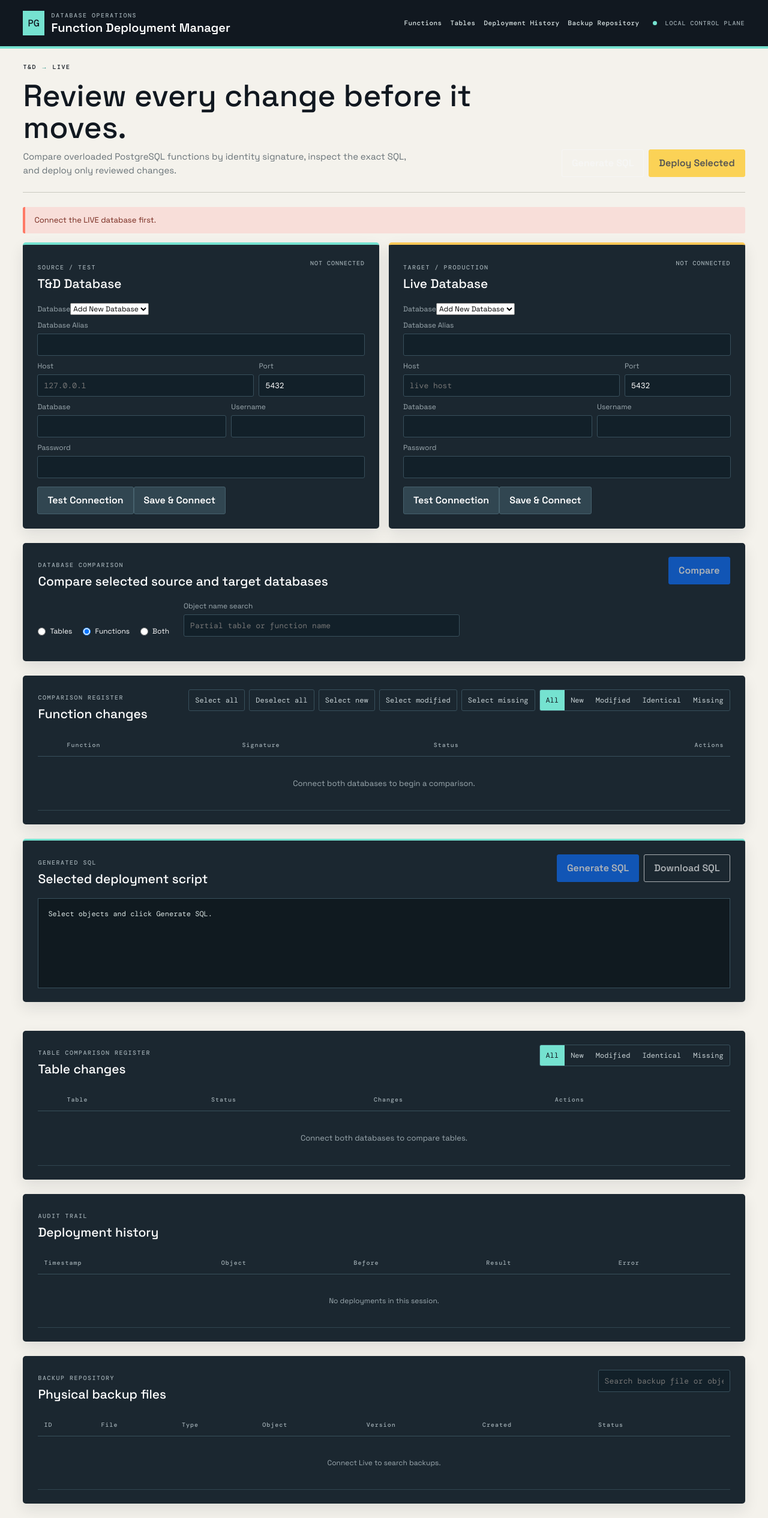
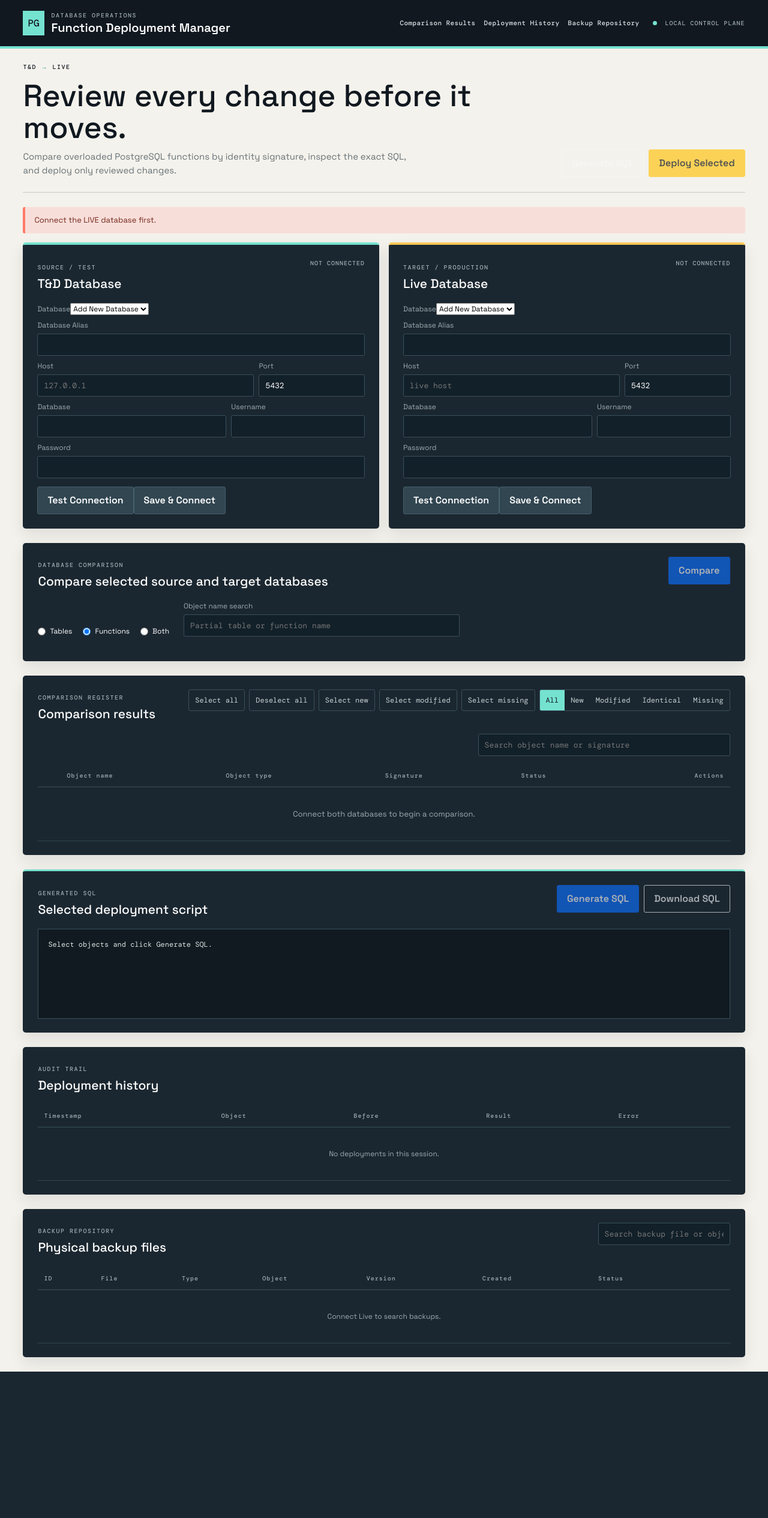
Before and after one commit to shettysumantha/DB-Deployment-Tool, a Flask app: page / in a window 1280 px wide. Shown: the whole page at 60% size. After the commit the page ends 2286 px from the top, so only its background shows below. Run offline with Flask 3, Linux system fonts and the light colour scheme; data that the repository does not hold is empty; some libraries are stand-ins or nearby versions.

Commit message:
fix: unify comparison result presentation

```diff
--- a/deployment_tool/Script/postgres_function_deployer/static/css/style.css
+++ b/deployment_tool/Script/postgres_function_deployer/static/css/style.css
@@ -33,28 +33,61 @@
   flex-wrap: wrap;
   margin-top: 18px;
 }
-.comparison-summary button {
+.comparison-summary-group {
+  width: 100%;
+}
+.comparison-summary-group > strong {
+  display: block;
+  margin-bottom: 10px;
+}
+.summary-cards {
+  display: flex;
+  gap: 10px;
+  flex-wrap: wrap;
+}
+.summary-card {
+  min-width: 92px;
   background: var(--panel-2);
   border: 1px solid var(--line);
   color: #fff;
-  padding: 10px 14px;
+  padding: 9px 12px;
   border-radius: 3px;
   text-align: left;
 }
-.comparison-summary button:hover,
-.comparison-summary button:focus-visible {
+.summary-card span,
+.summary-card strong {
+  display: block;
+}
+.summary-card span {
+  color: var(--muted);
+  font: 500 10px "DM Mono";
+  letter-spacing: 1px;
+}
+.summary-card strong {
+  font-size: 20px;
+  line-height: 1.1;
+  margin-top: 4px;
+}
+.summary-card:hover,
+.summary-card:focus-visible,
+.summary-card.active {
   border-color: var(--cyan);
   color: var(--cyan);
 }
-.comparison-summary-group {
+.results-search {
   display: flex;
-  align-items: center;
-  gap: 8px;
-  flex-wrap: wrap;
+  justify-content: flex-end;
+  padding: 0 0 14px;
 }
-.comparison-summary-group strong {
-  font-size: 13px;
-  margin-right: 4px;
+.results-search label {
+  position: absolute;
+  width: 1px;
+  height: 1px;
+  overflow: hidden;
+  clip: rect(0, 0, 0, 0);
+}
+.results-search .search-input {
+  width: min(420px, 100%);
 }
 .sql-preview {
   margin: 0;
@@ -420,6 +453,20 @@ code {
 .badge-MISSING {
   background: #633d4a;
   color: #ffc1b8;
+}
+.object-type {
+  display: inline-block;
+  padding: 4px 7px;
+  border: 1px solid var(--line);
+  border-radius: 2px;
+  font: 500 10px "DM Mono";
+  letter-spacing: 0.5px;
+}
+.object-type-function {
+  color: var(--cyan);
+}
+.object-type-table {
+  color: var(--yellow);
 }
 .row-actions {
   display: flex;
--- a/deployment_tool/Script/postgres_function_deployer/static/js/app.js
+++ b/deployment_tool/Script/postgres_function_deployer/static/js/app.js
@@ -2,6 +2,7 @@ const state = {
   results: [],
   filter: "ALL",
   query: "",
+  comparisonType: "functions",
   pendingKeys: [],
   tdConnected: false,
   liveConnected: false,
@@ -42,24 +43,34 @@ function updateActions() {
 function statusCount(status) {
   return state.results.filter((x) => x.status === status).length;
 }
-function renderSummary() {}
+function renderSummary() {
+  const label = state.comparisonType === "both" ? "Comparison summary" : `${state.comparisonType === "tables" ? "Tables" : "Functions"} (${state.results.length})`;
+  const statuses = ["ALL", "NEW", "MODIFIED", "IDENTICAL", "MISSING"];
+  const buttons = statuses.map((status) => {
+    const count = status === "ALL" ? state.results.length : statusCount(status);
+    return `<button type="button" class="summary-card${state.filter === status ? " active" : ""}" data-summary-status="${status}"><span>${status}</span><strong>${count}</strong></button>`;
+  }).join("");
+  $("comparisonSummary").innerHTML = `<div class="comparison-summary-group"><strong>${label}</strong><div class="summary-cards">${buttons}</div></div>`;
+}
 function renderResults() {
   const body = $("resultsBody");
   const visible = state.results.filter(
     (item) =>
       (state.filter === "ALL" || item.status === state.filter) &&
-      `${item.name} ${item.signature}`.toLowerCase().includes(state.query),
+      `${item.name} ${item.signature || ""} ${item.key}`.toLowerCase().includes(state.query),
   );
   if (!visible.length) {
     body.innerHTML =
-      '<tr><td colspan="5" class="empty-state">No functions match this view.</td></tr>';
+      '<tr><td colspan="6" class="empty-state">No objects match this view.</td></tr>';
     return;
   }
   body.innerHTML = visible
     .map((item) => {
       const deployable =
         item.status === "MISSING" || item.status === "MODIFIED";
-      return `<tr><td>${deployable ? `<input class="row-check" type="checkbox" data-key="${encodeURIComponent(item.key)}" ${item.selected ? "checked" : ""}>` : ""}</td><td><button class="fn-name function-link" type="button" data-diff="${encodeURIComponent(item.key)}">${item.name}</button></td><td class="signature">${item.signature}</td><td><span class="badge-status badge-${item.status.replace(" ", "-")}">${item.status}</span></td><td><div class="row-actions"><button data-diff="${encodeURIComponent(item.key)}">View code</button>${deployable ? `<button data-deploy="${encodeURIComponent(item.key)}">Move to Live</button>` : ""}</div></td></tr>`;
+      const objectName = item.objectType === "TABLE" ? item.key : item.name;
+      const actionLabel = item.objectType === "TABLE" ? "View Changes" : "View Code";
+      return `<tr><td>${deployable ? `<input class="row-check" type="checkbox" data-key="${encodeURIComponent(item.key)}" ${item.selected ? "checked" : ""}>` : ""}</td><td><button class="fn-name function-link" type="button" data-diff="${encodeURIComponent(item.key)}" data-object-type="${item.objectType}">${escapeHtml(objectName)}</button></td><td><span class="object-type object-type-${item.objectType.toLowerCase()}">${item.objectType}</span></td><td><span class="badge-status badge-${item.status.replace(" ", "-")}">${item.status}</span></td><td><div class="row-actions"><button data-diff="${encodeURIComponent(item.key)}" data-object-type="${item.objectType}">${actionLabel}</button>${deployable ? `<button data-deploy="${encodeURIComponent(item.key)}" data-object-type="${item.objectType}">Move to Live</button>` : ""}</div></td></tr>`;
     })
     .join("");
   body.querySelectorAll(".row-check").forEach((el) =>
@@ -76,7 +87,9 @@ function renderResults() {
     .querySelectorAll("[data-diff]")
     .forEach((el) =>
       el.addEventListener("click", () =>
-        openDiff(decodeURIComponent(el.dataset.diff)),
+        el.dataset.objectType === "TABLE"
+          ? openTableDiff(decodeURIComponent(el.dataset.diff))
+          : openDiff(decodeURIComponent(el.dataset.diff)),
       ),
     );
   body
@@ -252,8 +265,10 @@ async function compare() {
         function_search: $("comparisonSearch").value.trim(),
       }),
     });
+    state.comparisonType = "functions";
     state.results = data.results.map((x) => ({
       ...x,
+      objectType: "FUNCTION",
       selected: x.status === "NEW" || x.status === "MODIFIED",
     }));
     renderSummary();
@@ -263,13 +278,6 @@ async function compare() {
   } catch (error) {
     showNotice(error.message, true);
   }
-}
-function renderComparisonSummary(items, label) {
-  const counts = ["NEW", "MODIFIED", "IDENTICAL", "MISSING"].map((status) => [
-    status,
-    items.filter((item) => item.status === status).length,
-  ]);
-  return `<div class="comparison-summary-group"><strong>${label} (${items.length})</strong><button type="button" data-summary-status="ALL" data-summary-type="${label}">ALL: ${items.length}</button>${counts.map(([status, count]) => `<button type="button" data-summary-status="${status}" data-summary-type="${label}">${status}: ${count}</button>`).join("")}</div>`;
 }
 async function compareDashboard() {
   const source = $("tdForm").querySelector("[name=database_id]").value;
@@ -281,33 +289,38 @@ async function compareDashboard() {
   const type = document.querySelector("[name=comparisonType]:checked").value;
   const search = $("comparisonSearch").value.trim();
   try {
-    let output = "";
+    let combined = [];
     if (type === "functions" || type === "both") {
       const data = await json("/api/compare", {
         method: "POST",
         body: JSON.stringify({ function_search: search }),
       });
-      state.results = data.results.map((x) => ({
+      combined = combined.concat(data.results.map((x) => ({
         ...x,
+        objectType: "FUNCTION",
         selected: x.status === "MISSING" || x.status === "MODIFIED",
-      }));
-      renderSummary();
-      renderResults();
-      output += renderComparisonSummary(data.results, "Functions");
+      })));
     }
     if (type === "tables" || type === "both") {
       const data = await json("/api/tables/compare", {
         method: "POST",
         body: JSON.stringify({ table_search: search }),
       });
-      tableState.results = data.results.map((x) => ({
+      combined = combined.concat(data.results.map((x) => ({
         ...x,
+        objectType: "TABLE",
         selected: x.status === "MISSING" || x.status === "MODIFIED",
-      }));
-      renderTables();
-      output += renderComparisonSummary(data.results, "Tables");
+      })));
     }
-    $("comparisonSummary").innerHTML = output;
+    state.comparisonType = type;
+    state.results = combined;
+    state.filter = "ALL";
+    state.query = search.toLowerCase();
+    $("resultSearch").value = search;
+    document.querySelectorAll("[data-filter]").forEach((button) => button.classList.toggle("active", button.dataset.filter === "ALL"));
+    renderSummary();
+    renderResults();
+    updateActions();
     showNotice(`Comparison complete for ${type}.`);
   } catch (error) {
     showNotice(error.message, true);
@@ -359,10 +372,10 @@ function openConfirm(keys) {
     .map((key) => state.results.find((x) => x.key === key))
     .filter(Boolean);
   $("confirmTitle").textContent =
-    `Deploy ${items.length} function${items.length === 1 ? "" : "s"}?`;
+    `Deploy ${items.length} selected object${items.length === 1 ? "" : "s"}?`;
   $("confirmCopy").textContent = items.some((x) => x.status === "MODIFIED")
-    ? "Modified Live functions will be replaced. New functions will be created. This action runs in one transaction."
-    : "New functions will be created in Live. This action runs in one transaction.";
+    ? "Modified Live objects will be replaced. New objects will be created after confirmation."
+    : "New objects will be created in Live after confirmation.";
   $("confirmList").innerHTML = items
     .map((x) => `${x.status}  ${x.key}`)
     .join("<br>");
@@ -370,13 +383,26 @@ function openConfirm(keys) {
 }
 async function deploy() {
   try {
-    const data = await json("/api/deploy-selected", {
-      method: "POST",
-      body: JSON.stringify({ keys: state.pendingKeys }),
-    });
+    const selected = state.pendingKeys
+      .map((key) => state.results.find((item) => item.key === key))
+      .filter(Boolean);
+    const groups = ["FUNCTION", "TABLE"].map((objectType) => ({
+      objectType,
+      items: selected.filter((item) => item.objectType === objectType),
+    })).filter((group) => group.items.length);
+    const responses = await Promise.all(groups.map((group) => json(
+      group.objectType === "TABLE" ? "/api/tables/deploy-selected" : "/api/deploy-selected",
+      {
+        method: "POST",
+        body: JSON.stringify({
+          keys: group.items.map((item) => item.key),
+          ...(group.objectType === "TABLE" ? { confirm_destructive: true } : {}),
+        }),
+      },
+    )));
     bootstrap.Modal.getInstance($("confirmModal")).hide();
-    showNotice(`Deployment committed for ${data.deployed.length} function(s).`);
-    await compare();
+    showNotice(`Deployment committed for ${selected.length} selected object(s).`);
+    await compareDashboard();
     await loadHistory();
   } catch (error) {
     showNotice(error.message, true);
@@ -384,15 +410,23 @@ async function deploy() {
 }
 async function generate() {
   try {
-    const keys = state.results.filter((x) => x.selected).map((x) => x.key);
-    const data = await json("/api/generate-script", {
-      method: "POST",
-      body: JSON.stringify({ keys }),
-    });
-    showNotice(`${data.count} function(s) written to ${data.filename}.`);
-    state.generatedSql = data.sql;
-    $("sqlPreview").textContent = data.sql;
+    const selected = state.results.filter((item) => item.selected);
+    const groups = ["FUNCTION", "TABLE"].map((objectType) => ({
+      objectType,
+      items: selected.filter((item) => item.objectType === objectType),
+    })).filter((group) => group.items.length);
+    const scripts = await Promise.all(groups.map(async (group) => {
+      const data = await json(
+        group.objectType === "TABLE" ? "/api/tables/generate-script" : "/api/generate-script",
+        { method: "POST", body: JSON.stringify({ keys: group.items.map((item) => item.key), ...(group.objectType === "TABLE" ? { confirm_destructive: true } : {}) }) },
+      );
+      const sql = data.sql || await fetch(data.download).then((response) => response.text());
+      return `${sql}\n`;
+    }));
+    state.generatedSql = scripts.join("\n");
+    $("sqlPreview").textContent = state.generatedSql;
     $("downloadSqlBtn").disabled = false;
+    showNotice(`${selected.length} selected object(s) written to the SQL preview.`);
   } catch (error) {
     showNotice(error.message, true);
   }
@@ -401,7 +435,7 @@ function visibleFunctionItems() {
   return state.results.filter(
     (item) =>
       (state.filter === "ALL" || item.status === state.filter) &&
-      `${item.name} ${item.signature}`.toLowerCase().includes(state.query),
+      `${item.name} ${item.signature || ""} ${item.key}`.toLowerCase().includes(state.query),
   );
 }
 function setSelectedForVisible(value) {
@@ -530,18 +564,14 @@ document.querySelectorAll("[name=comparisonType]").forEach((input) =>
 $("comparisonSummary").addEventListener("click", (event) => {
   const button = event.target.closest("[data-summary-status]");
   if (!button) return;
-  if (button.dataset.summaryType === "Functions") {
-    $("functions").scrollIntoView({ behavior: "smooth" });
-    if (button.dataset.summaryStatus === "ALL") state.filter = "ALL";
-    document
-      .querySelector(`[data-filter="${button.dataset.summaryStatus}"]`)
-      ?.click();
-  } else {
-    $("tables").scrollIntoView({ behavior: "smooth" });
-    document
-      .querySelector(`[data-table-filter="${button.dataset.summaryStatus}"]`)
-      ?.click();
-  }
+  state.filter = button.dataset.summaryStatus;
+  document.querySelectorAll("[data-filter]").forEach((item) => item.classList.toggle("active", item.dataset.filter === state.filter));
+  renderSummary();
+  renderResults();
+});
+$("resultSearch").addEventListener("input", (event) => {
+  state.query = event.target.value.trim().toLowerCase();
+  renderResults();
 });
 $("generateBtnBottom").addEventListener("click", generate);
 $("downloadSqlBtn").addEventListener("click", () => {
--- a/deployment_tool/Script/postgres_function_deployer/static/js/tables.js
+++ b/deployment_tool/Script/postgres_function_deployer/static/js/tables.js
@@ -1,65 +1,5 @@
-const tableState = { results: [], filter: "ALL", query: "", pending: [] };
-function tableChanged() {
-  return tableState.results.filter(
-    (item) => item.status === "MISSING" || item.status === "MODIFIED",
-  );
-}
-function updateTableActions() {
-  const ready = state.tdConnected && state.liveConnected;
-  if ($("compareDashboardBtn")) $("compareDashboardBtn").disabled = !ready;
-}
-function renderTables() {
-  const visible = tableState.results.filter(
-    (item) =>
-      (tableState.filter === "ALL" || item.status === tableState.filter) &&
-      item.key.toLowerCase().includes(tableState.query),
-  );
-  $("tableResultsBody").innerHTML = visible.length
-    ? visible
-        .map(
-          (item) =>
-            `<tr><td>${item.status === "MISSING" || item.status === "MODIFIED" ? `<input class="table-row-check" type="checkbox" data-key="${encodeURIComponent(item.key)}" ${item.selected ? "checked" : ""}>` : ""}</td><td>${escapeHtml(item.key)}</td><td><span class="badge-status badge-${item.status.replace(" ", "-")}">${item.status}</span></td><td>${escapeHtml(item.changes.join("; "))}</td><td><button data-table-diff="${encodeURIComponent(item.key)}">View Changes</button></td></tr>`,
-        )
-        .join("")
-    : '<tr><td colspan="5" class="empty-state">No tables match this view.</td></tr>';
-  $("tableResultsBody")
-    .querySelectorAll(".table-row-check")
-    .forEach((el) =>
-      el.addEventListener("change", () => {
-        const item = tableState.results.find(
-          (x) => x.key === decodeURIComponent(el.dataset.key),
-        );
-        item.selected = el.checked;
-        updateTableActions();
-      }),
-    );
-  $("tableResultsBody")
-    .querySelectorAll("[data-table-diff]")
-    .forEach((el) =>
-      el.addEventListener("click", () =>
-        openTableDiff(decodeURIComponent(el.dataset.tableDiff)),
-      ),
-    );
-}
-async function compareTables(search = "") {
-  try {
-    const data = await json("/api/tables/compare", {
-      method: "POST",
-      body: JSON.stringify({ table_search: search }),
-    });
-    tableState.results = data.results.map((item) => ({
-      ...item,
-      selected: item.status === "MISSING" || item.status === "MODIFIED",
-    }));
-    renderTables();
-    updateTableActions();
-    showNotice(`Compared ${tableState.results.length} PostgreSQL tables.`);
-  } catch (error) {
-    showNotice(error.message, true);
-  }
-}
 function openTableDiff(key) {
-  const item = tableState.results.find((entry) => entry.key === key);
+  const item = state.results.find((entry) => entry.key === key && entry.objectType === "TABLE");
   if (!item) return;
   $("diffTitle").textContent = `Table: ${item.key}`;
   const changes = item.changes
@@ -87,15 +27,5 @@ async function loadBackups() {
     showNotice(error.message, true);
   }
 }
-document.querySelectorAll("[data-table-filter]").forEach((button) =>
-  button.addEventListener("click", () => {
-    document
-      .querySelectorAll("[data-table-filter]")
-      .forEach((item) => item.classList.remove("active"));
-    button.classList.add("active");
-    tableState.filter = button.dataset.tableFilter;
-    renderTables();
-  }),
-);
 $("backupSearch").addEventListener("input", loadBackups);
 loadBackups();
--- a/deployment_tool/Script/postgres_function_deployer/templates/index.html
+++ b/deployment_tool/Script/postgres_function_deployer/templates/index.html
@@ -29,7 +29,7 @@
           </div>
         </div>
         <nav class="module-nav">
-          <a href="#functions">Functions</a><a href="#tables">Tables</a
+          <a href="#functions">Comparison Results</a
           ><a href="#history">Deployment History</a
           ><a href="#backups">Backup Repository</a>
         </nav>
@@ -270,7 +270,7 @@
           <div class="results-head">
             <div>
               <span class="eyebrow">COMPARISON REGISTER</span>
-              <h3>Function changes</h3>
+              <h3>Comparison results</h3>
             </div>
             <div class="results-tools">
               <button id="selectAll" class="tool-btn">Select all</button>
@@ -291,12 +291,21 @@
               </div>
             </div>
           </div>
+          <div class="results-search">
+            <label for="resultSearch">Search objects</label>
+            <input
+              id="resultSearch"
+              class="search-input"
+              placeholder="Search object name or signature"
+            />
+          </div>
           <div class="table-wrap">
             <table>
               <thead>
                 <tr>
                   <th class="check-col"></th>
-                  <th>Function</th>
+                  <th>Object name</th>
+                  <th>Object type</th>
                   <th>Signature</th>
                   <th>Status</th>
                   <th class="text-end">Actions</th>
@@ -304,7 +313,7 @@
               </thead>
               <tbody id="resultsBody">
                 <tr>
-                  <td colspan="5" class="empty-state">
+                  <td colspan="6" class="empty-state">
                     Connect both databases to begin a comparison.
                   </td>
                 </tr>
@@ -330,45 +339,6 @@
         </div>
         <pre id="sqlPreview" class="sql-preview">
 Select objects and click Generate SQL.</pre>
-      </section>
-      <section id="tables" class="mt-5">
-        <section class="results-panel">
-          <div class="results-head">
-            <div>
-              <span class="eyebrow">TABLE COMPARISON REGISTER</span>
-              <h3>Table changes</h3>
-            </div>
-            <div class="results-tools">
-              <div class="filter-tabs">
-                <button class="active" data-table-filter="ALL">All</button
-                ><button data-table-filter="NEW">New</button
-                ><button data-table-filter="MODIFIED">Modified</button
-                ><button data-table-filter="IDENTICAL">Identical</button
-                ><button data-table-filter="MISSING">Missing</button>
-              </div>
-            </div>
-          </div>
-          <div class="table-wrap">
-            <table>
-              <thead>
-                <tr>
-                  <th class="check-col"></th>
-                  <th>Table</th>
-                  <th>Status</th>
-                  <th>Changes</th>
-                  <th>Actions</th>
-                </tr>
-              </thead>
-              <tbody id="tableResultsBody">
-                <tr>
-                  <td colspan="5" class="empty-state">
-                    Connect both databases to compare tables.
-                  </td>
-                </tr>
-              </tbody>
-            </table>
-          </div>
-        </section>
       </section>
       <section id="history" class="history-panel mt-4">
         <div class="results-head">
```
